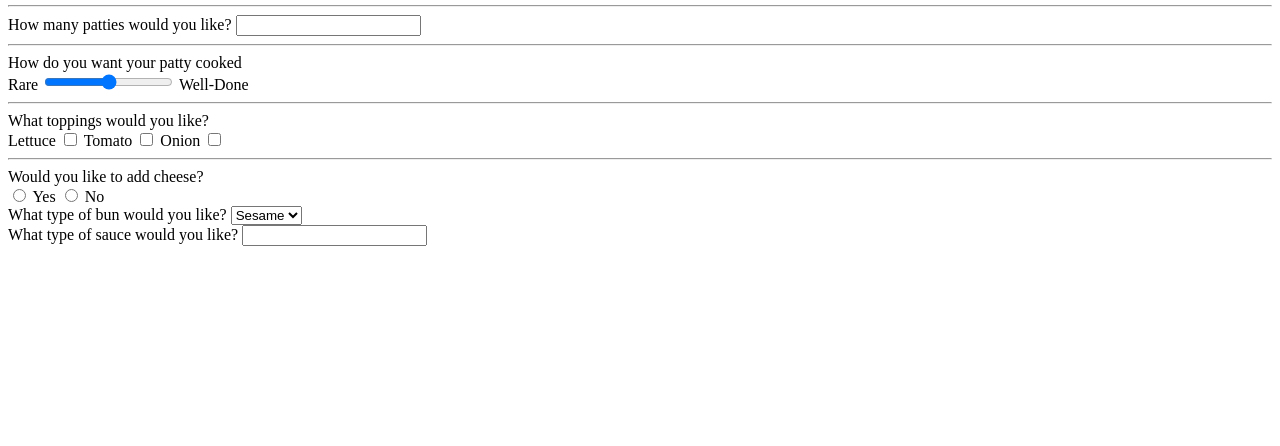
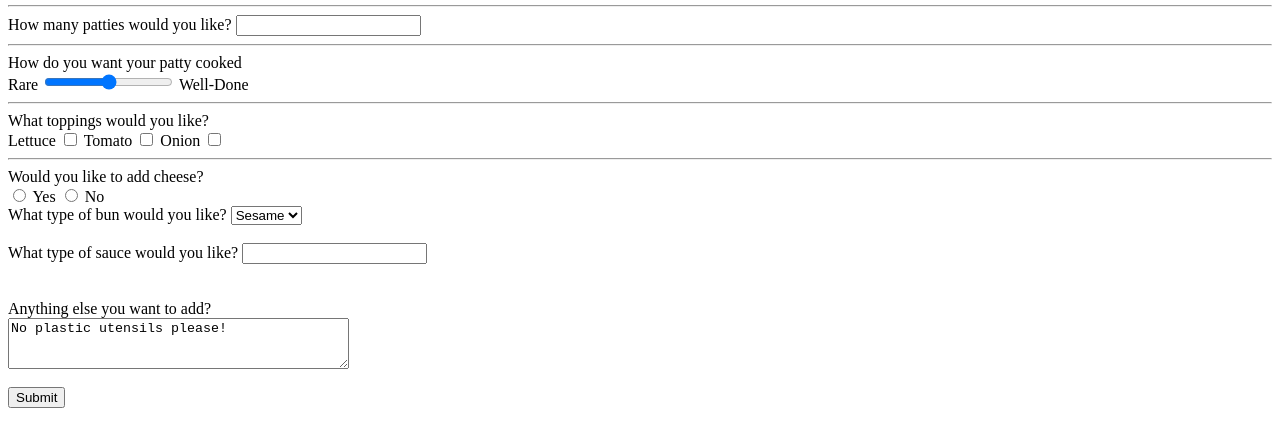
Before and after one commit to crazyflami/webpage, a plain HTML site: page index.html in a window 1280 px wide. Shown: the part 246-692 px from the top of the page. Drawn offline with Linux system fonts and the light colour scheme.

Commit message:
Update index.html

```diff
--- a/index.html
+++ b/index.html
@@ -77,8 +77,7 @@
             <option value="pretzel">Pretzel</option>
           </select>
 </section>
-
-
+<br>
 
 <!--new section-->
 <section class="sauce-selection">
@@ -89,3 +88,17 @@
             <option value="mayo"></option>
             <option value="mayonnaise"></option>
 </section>
+<br><br>
+
+<!--new section-->
+<section class="extra-info">
+	<label for="extra">Anything else you want to add?</label>
+        <br>
+        <textarea id="extra" name="extra" rows="3" cols="40">No plastic utensils please!</textarea>
+</section>
+<br>
+
+<!--new section-->
+<section class="submission">
+	<input type="submit" value="Submit">
+</section>
```
